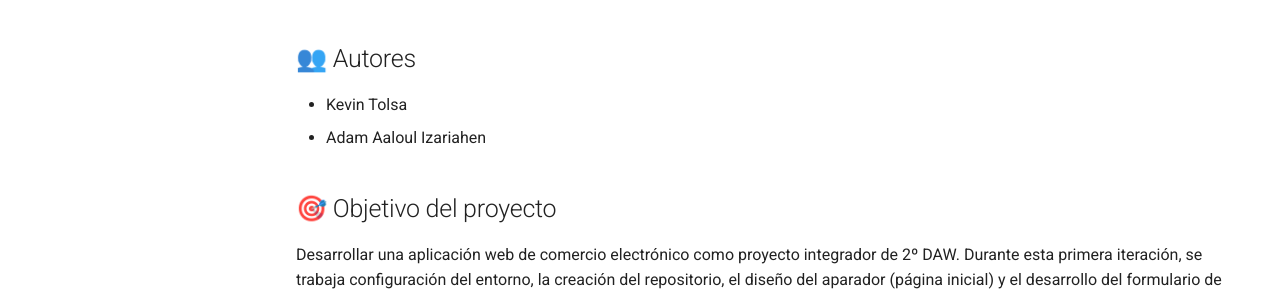
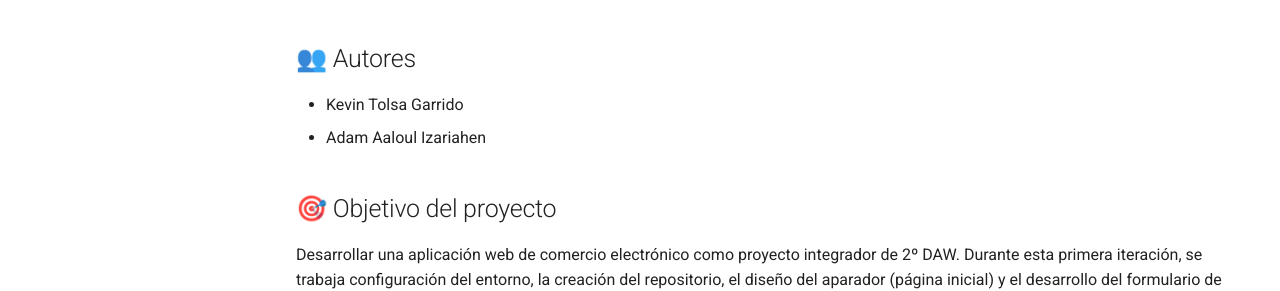
Before and after one commit to PRJ-InterModular-2DAW/PI, an MkDocs documentation site: the page built from docs/sprint1.md, in a window 1280 px wide and 900 px high. Shown: the part 214-505 px from the top of the window. Built offline with MkDocs 1.6.1 and Material for MkDocs 9.7.7, drawn with Linux system fonts in a browser that asks for light colours.

Commit message:
Cambios por errores

```diff
--- a/docs/sprint1.md
+++ b/docs/sprint1.md
@@ -1,7 +1,7 @@
 ## 🛒 Ecommerce-PI
 
 ## 👥 Autores
- - Kevin Tolsa
+ - Kevin Tolsa Garrido
  - Adam Aaloul Izariahen
 
 
```
